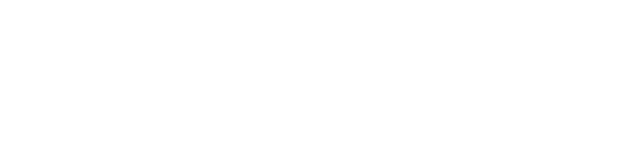
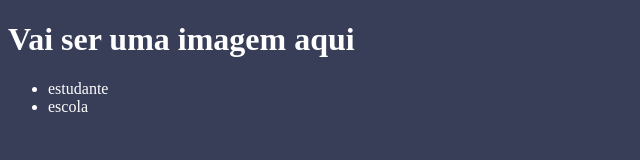
Before and after one commit to Natty79/alurabooksnatanael, a plain HTML site: page index.html in a window 1280 px wide. Shown: the whole page, without its empty margins (0-640 px from the left). Drawn offline with Linux system fonts and the light colour scheme.

Commit message:
ALTERACOES NO PROJETO

```diff
--- a/style.css
+++ b/style.css
@@ -1,4 +1,4 @@
 body  {
-    background-color: 383D58;
+    background-color: #383D58;
     color: white;
 }
```
